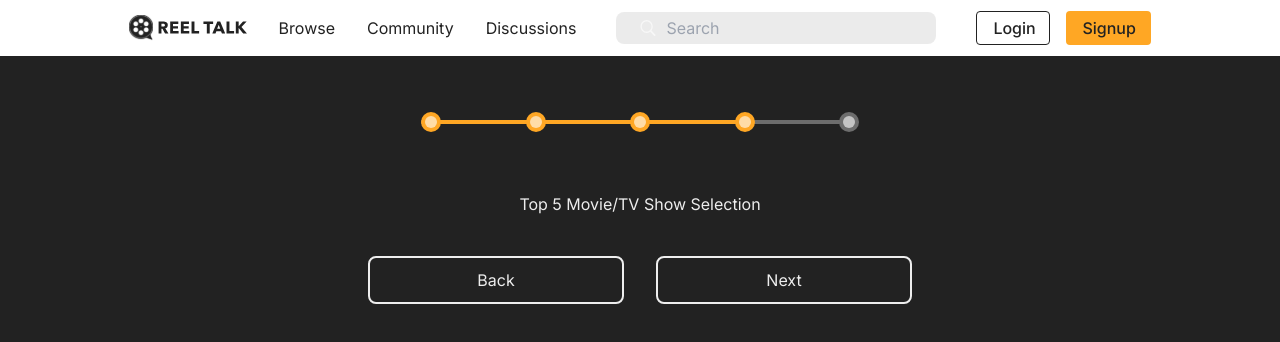
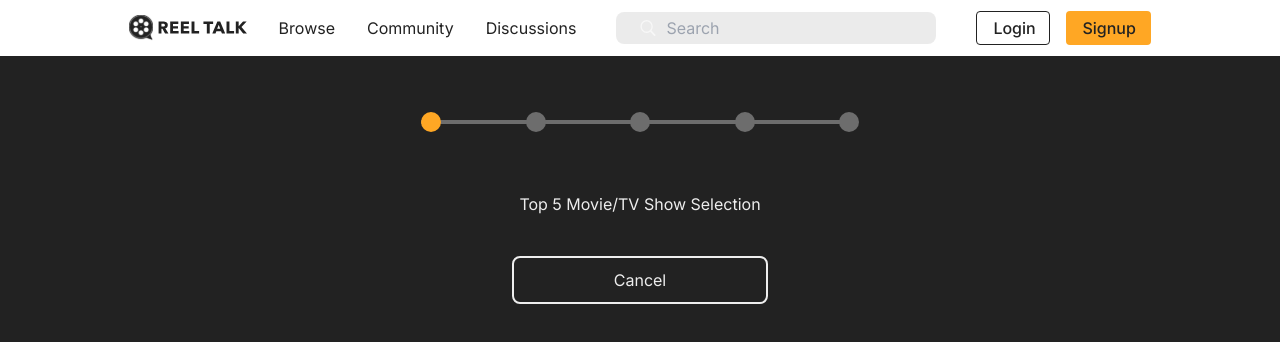
Before and after one commit to joseguera/reel-talk, a Next.js app: page /top-5-show-selection in a window 1280 px wide. Shown: the top 342 px of the page. Built offline with nearby package versions, Linux system fonts and the light colour scheme.

Commit message:
Finished Progression functionality

```diff
--- a/src/app/components/PageTracker.tsx
+++ b/src/app/components/PageTracker.tsx
@@ -1,4 +1,4 @@
-import React, { FC } from "react";
+import React, { FC, useState, useEffect } from "react";
 
 type PageProps = {
   pages: {
@@ -10,29 +10,51 @@ type PageProps = {
   pageCount: number;
 }
 
-const PageTracker: FC<PageProps> = ({ pages }) => {
+const PageTracker: FC<PageProps> = ({ pages, pageCount }) => {
+
+  const [barProgress, setBarProgress] = useState('w-0');
+
+  function getBarProgress() {
+    if (pageCount === 1) {
+      setBarProgress(prevProgress => prevProgress = "w-0");
+    } else if (pageCount === 2) {
+      setBarProgress(prevProgress => prevProgress = "w-1/4");
+    } else if (pageCount === 3) {
+      setBarProgress(prevProgress => prevProgress = "w-2/4");
+    } else if (pageCount === 4) {
+      setBarProgress(prevProgress => prevProgress = "w-3/4");
+    } else {
+      setBarProgress(prevProgress => prevProgress = "w-full");
+    }
+  }
+
+  useEffect(() => {
+    getBarProgress();
+  }, [pageCount, getBarProgress])
+
+  console.log(barProgress)
+
   return (
     <div className="w-[438px] py-14 flex flex-col align-center">
       <div className="flex flex-row justify-between items-center z-10">
-        <div className="w-5 h-5 rounded-full bg-[#FFA724] flex justify-center items-center">
-          <div className="w-3 h-3 rounded-full bg-[#FFFFFF99]"></div>
+        <div className={`w-5 h-5 rounded-full bg-[${pageCount >= 1 ? "#FFA724" : "#6D6D6D"}] flex justify-center items-center`}>
+          <div className={`w-3 h-3 rounded-full bg-[${pageCount === 1 && "#FFFFFF99"}]`}></div>
         </div>
-        <div className="w-5 h-5 rounded-full bg-[#FFA724] flex justify-center items-center">
-          <div className="w-3 h-3 rounded-full bg-[#FFFFFF99]"></div>
+        <div className={`w-5 h-5 rounded-full bg-[${pageCount >= 2 ? "#FFA724" : "#6D6D6D"}] flex justify-center items-center`}>
+          <div className={`w-3 h-3 rounded-full bg-[${pageCount === 2 && "#FFFFFF99"}]`}></div>
         </div>
-        <div className="w-5 h-5 rounded-full bg-[#FFA724] flex justify-center items-center">
-          <div className="w-3 h-3 rounded-full bg-[#FFFFFF99]"></div>
+        <div className={`w-5 h-5 rounded-full bg-[${pageCount >= 3 ? "#FFA724" : "#6D6D6D"}] flex justify-center items-center`}>
+          <div className={`w-3 h-3 rounded-full bg-[${pageCount === 3 && "#FFFFFF99"}]`}></div>
         </div>
-        <div className="w-5 h-5 rounded-full bg-[#FFA724] flex justify-center items-center">
-          <div className="w-3 h-3 rounded-full bg-[#FFFFFF99]"></div>
+        <div className={`w-5 h-5 rounded-full bg-[${pageCount >= 4 ? "#FFA724" : "#6D6D6D"}] flex justify-center items-center`}>
+          <div className={`w-3 h-3 rounded-full bg-[${pageCount === 4 && "#FFFFFF99"}]`}></div>
         </div>
-        <div className="w-5 h-5 rounded-full bg-[#6D6D6D] flex justify-center items-center">
-          <div className="w-3 h-3 rounded-full bg-[#FFFFFF99]"></div>
+        <div className={`w-5 h-5 rounded-full bg-[${pageCount >= 5 ? "#FFA724" : "#6D6D6D"}] flex justify-center items-center`}>
+          <div className={`w-3 h-3 rounded-full bg-[${pageCount === 5 && "#FFFFFF99"}]`}></div>
         </div>
       </div>
       <div className="h-1 w-[97%] pl-[11px] relative top-[-12px] bg-[#6D6D6D]">
-        <div className="h-1 w-3/4 bg-[#FFA724]"></div>
-        {/* <div className="h-1 w-full bg-[#FFA724]"></div> */}
+        <div className={`h-1 ${barProgress} bg-[#FFA724]`}></div>
       </div>
     </div>
   );
--- a/src/app/components/Progression.tsx
+++ b/src/app/components/Progression.tsx
@@ -31,15 +31,15 @@ const Progression: React.FC<Props> = ({ children }) => {
     },
     { pageId: 5, back: "/top-5-show-selection", next: "/", progress: 100 },
   ]);
-  const [pageCount, setPageCount] = React.useState(2);
+  const [pageCount, setPageCount] = React.useState(1);
 
   function getLastPage(): void {
-    setPageCount((prevPage) => prevPage - 1);
+    setPageCount((prevPage) => prevPage >= 1 ? prevPage - 1 : prevPage);
     console.log("click -");
   }
 
   function getNextPage(): void {
-    setPageCount((prevPage) => prevPage + 1);
+    setPageCount((prevPage) => prevPage <= 4 ? prevPage + 1 : prevPage);
     console.log("click +");
   }
 
```
